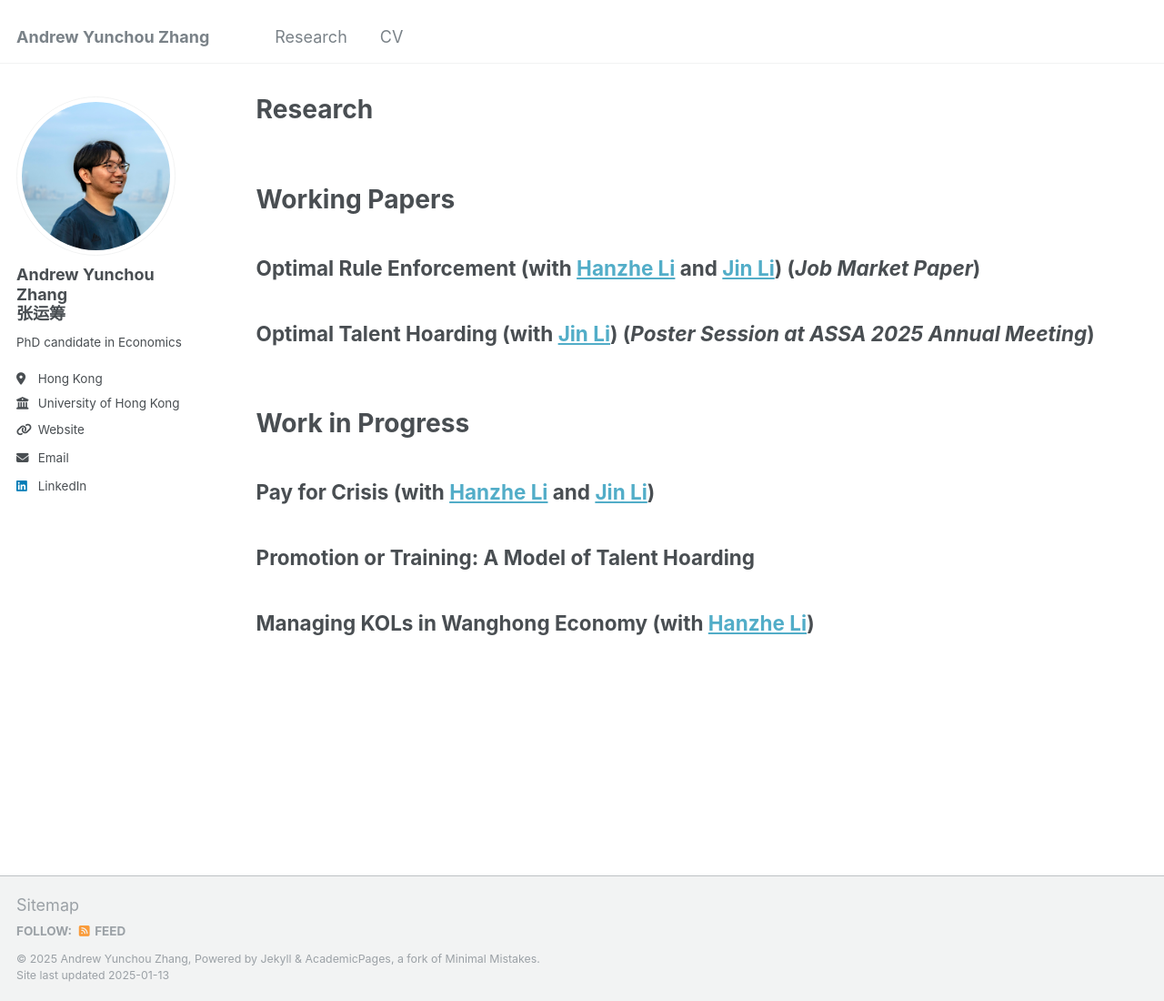
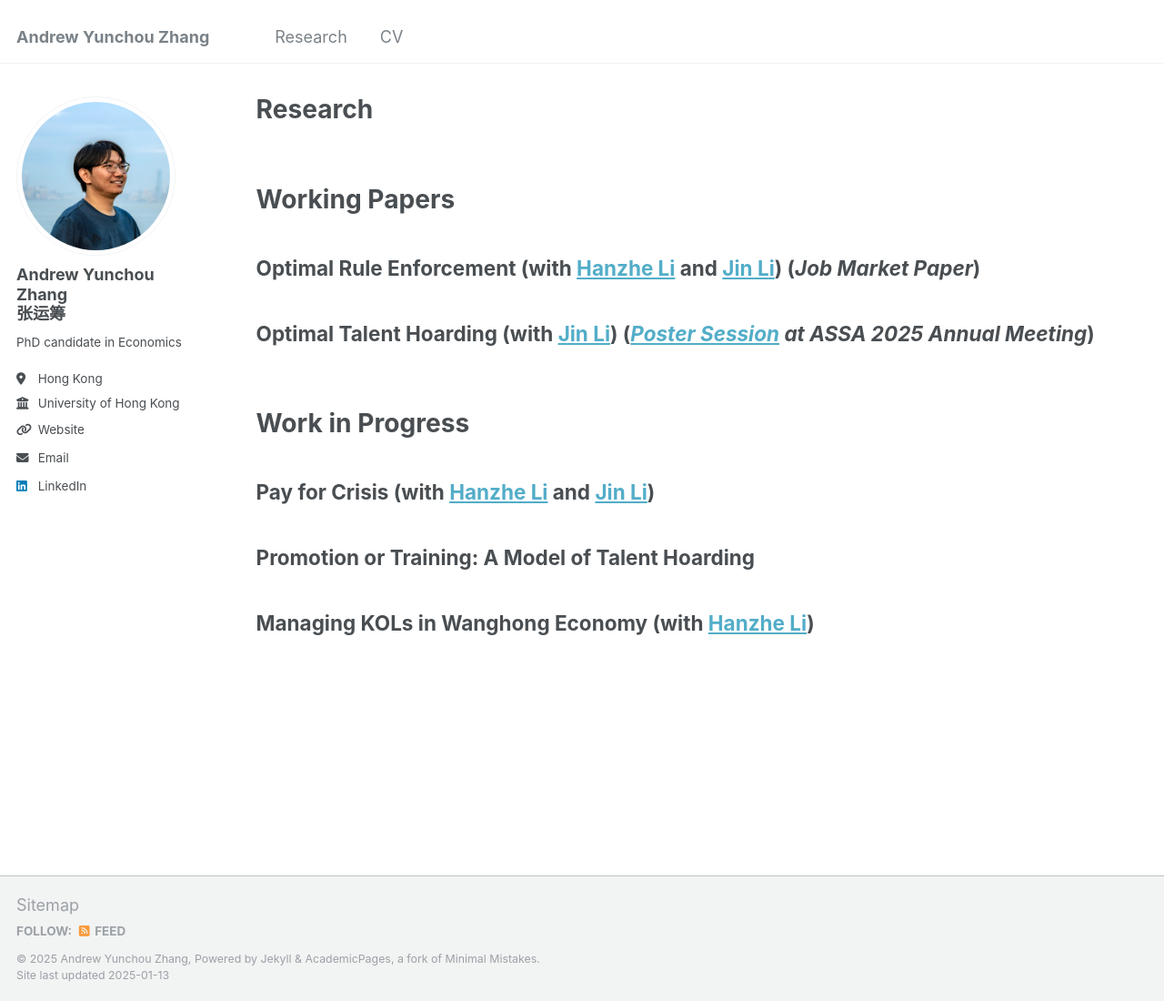
Before and after one commit to Andrew-YC-Zhang/andrew-yc-zhang.github.io, a Jekyll site: the page built from _pages/research.md, in a window 1280 px wide and 1100 px high. Shown: the whole window at 91% size. Built offline with Jekyll 4.4.1, drawn with Linux system fonts in a browser that asks for light colours; part of the change alters nothing that is shown.

```diff
--- a/_pages/research.md
+++ b/_pages/research.md
@@ -15,7 +15,7 @@ author_profile: true
 ## Optimal Rule Enforcement (with [Hanzhe Li](https://sites.google.com/view/hanzheli) and [Jin Li](http://www.jin-li.org)) (*Job Market Paper*)
 
 
-## Optimal Talent Hoarding (with [Jin Li](http://www.jin-li.org)) (*Poster Session at ASSA 2025 Annual Meeting*)
+## Optimal Talent Hoarding (with [Jin Li](http://www.jin-li.org)) (*[Poster Session](https://www.google.com/url?sa=t&rct=j&q=&esrc=s&source=web&cd=&cad=rja&uact=8&ved=2ahUKEwiqhKfd2aGKAxU1oK8BHXEQKNsQFnoECA8QAQ&url=https%3A%2F%2Fwww.aeaweb.org%2Fconference%2F2025%2Fpreliminary%2Fpaper%2FRbT8f7Za&usg=AOvVaw1ioJSuN48m5LuvegePjFtT&cshid=1733988314740027&opi=89978449) at ASSA 2025 Annual Meeting*)
 
 
 <br>
```
